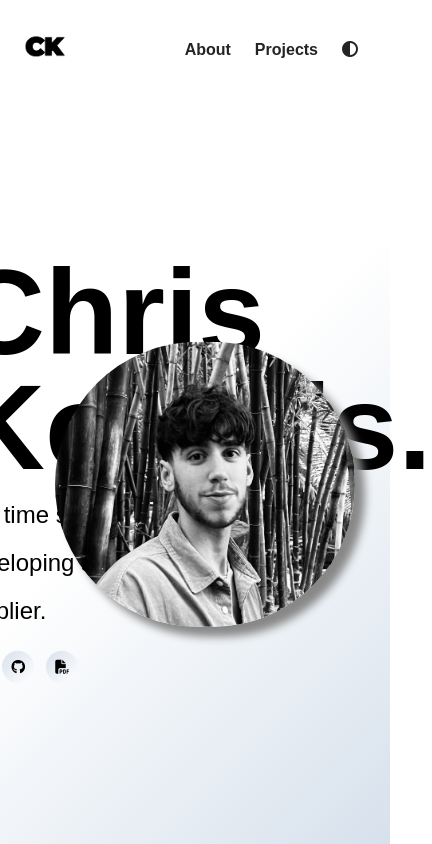
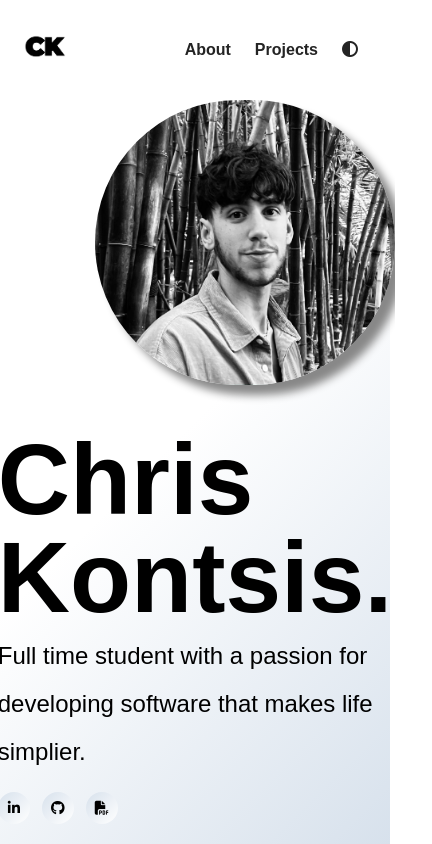
Before and after one commit to chriskontsis/portfolio, a plain HTML site: page index.html in a window 390 px wide. Shown: the top 844 px of the page, 432 px wide, since content can reach past the window. Drawn offline with Linux system fonts and the light colour scheme; a web font is replaced by a local one.

Commit message:
final reposiveness

```diff
--- a/index.html
+++ b/index.html
@@ -43,6 +43,7 @@
         </ul>
       </nav>
       <div class="header">
+        <div class="header-box">
         <div class="header-content">
           <h1 class="title"><b>Chris</b></h1>
           <h1 class="title"><b>Kontsis.</b></h1>
@@ -65,6 +66,7 @@
         <div class="port-pic-container">
           <img src="./assets/port-pic.jpg" class="port-pic-img" alt="">
         </div>
+      </div>
       </div>
     </section>
     <section id="projects">
--- a/style.css
+++ b/style.css
@@ -37,20 +37,22 @@ p {
 }
 
 .header {
-    position: absolute;
-    top: 50%;
-    left: 50%;
-    transform: translate(-50%, -50%);
     width: 100%;
-    max-width: 1000px;
+    max-width: 1200px;
     padding: 0 30px;
     margin-top: 100px;
-    margin-bottom: 100px;
+}
+.header-box {
     display: flex;
-    justify-content: space-between;
+    justify-content: center;
+    align-items: center;
 }
 .container {
     padding: 50px 0;
+}
+.header-content {
+    position: relative;
+    margin-left: 100px;
 }
 .row {
     width: 100%;
@@ -95,8 +97,7 @@ p {
 
 }
 .port-pic-container {
-   position: absolute;
-   right: 10%;
+ margin-left: 100px;
 }
 /* NAVIGATION */
 
@@ -188,30 +189,23 @@ nav {
     margin: 16px 0;
 }
 @media only screen and (max-width:1024px) {
-    .header{
+    .header-box {
+        position: relative;
         flex-direction: column-reverse;
-        margin: 50px 0;
-        display: flex;
-        justify-content: center;
-        align-items: center;
+        align-items:center;
     }
     .port-pic-container {
-        flex-basis: 100%;
-       padding-top: 100px;
-       margin-bottom: 50px;
-       display: flex;
-       align-items: center;
-       justify-content: center;
+        padding-bottom: 32px;
     }
-    .row {
-        margin-top: 200px;
+    .header {
+        margin: 0;
+        padding: 0;
     }
-    .port-pic-container{
-        width: 75%;
-        padding-bottom: 25px;
-
+    .header-content {
+        margin: 15px;
     }
     .title {
+        font-size: 100px;
         line-height: .86;
     }
   }
```
